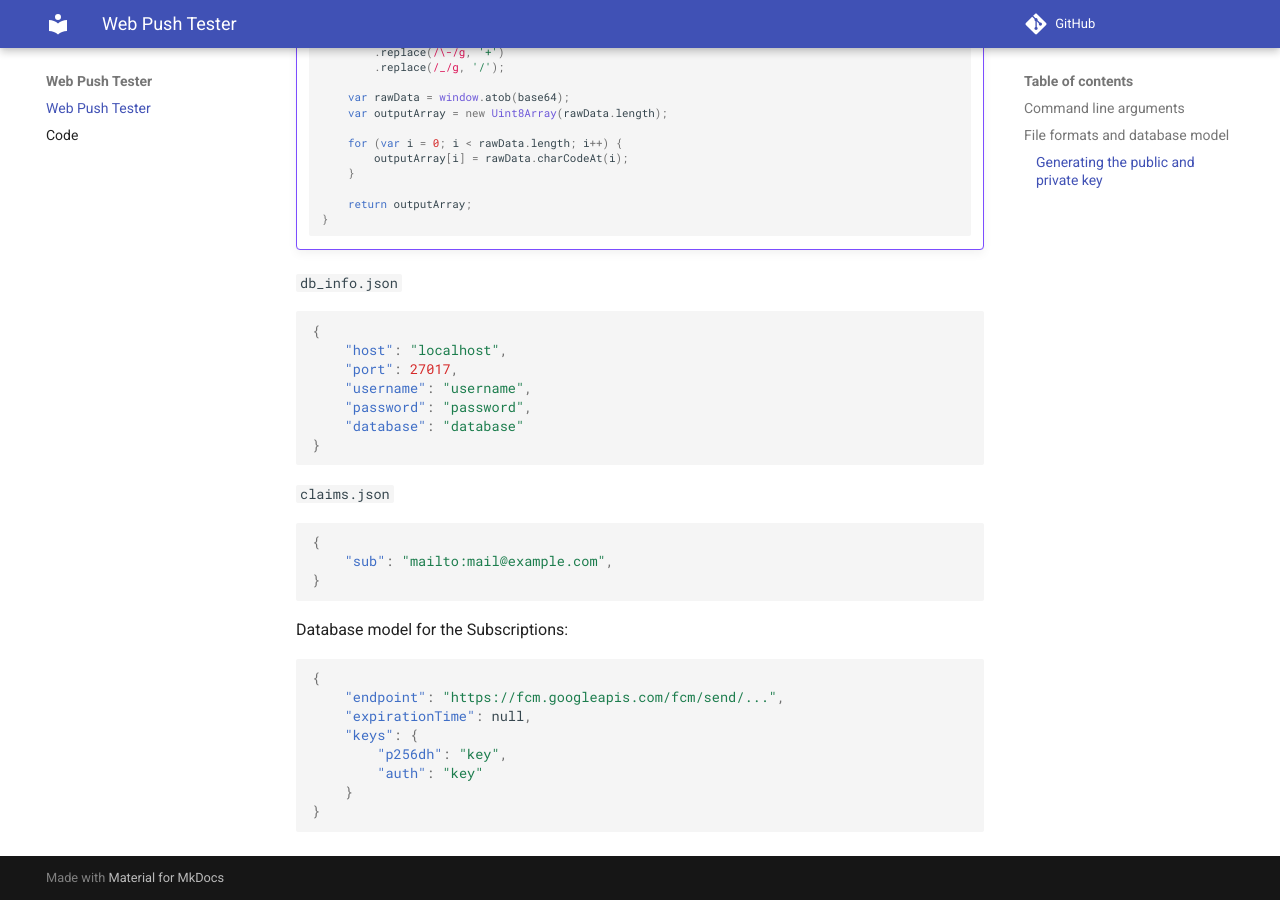
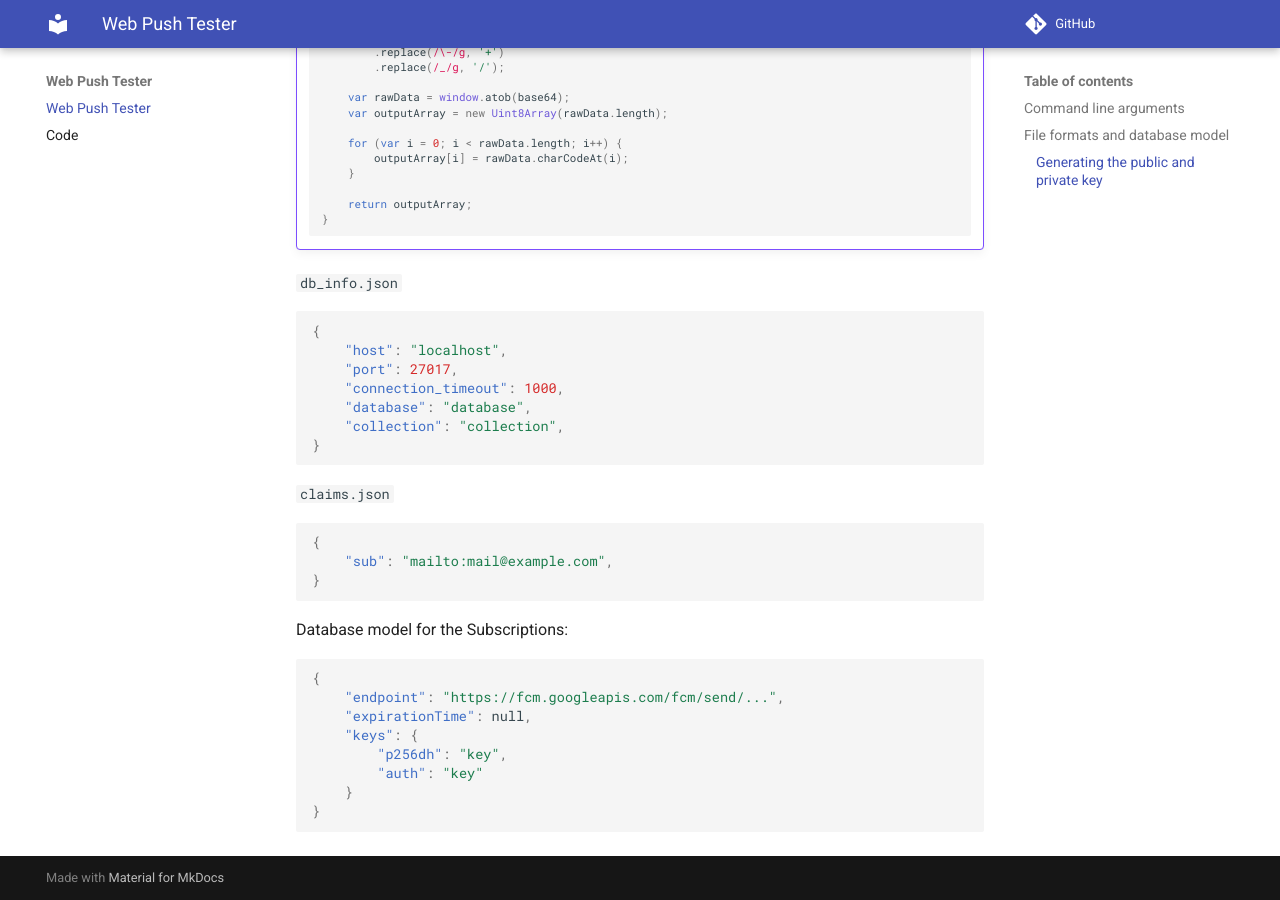
Before and after one commit to schleising/web-push-tester, an MkDocs documentation site: the page built from docs/index.md, in a window 1280 px wide and 900 px high, scrolled down 1567 px. Built offline with MkDocs 1.6.1 and Material for MkDocs 9.7.7, drawn with Linux system fonts in a browser that asks for light colours; comment, search, counter and statistics services are not loaded.

Commit message:
Update database connection settings

````diff
--- a/docs/index.md
+++ b/docs/index.md
@@ -78,9 +78,9 @@ The Application Server Key is the encoded version of the public key in `public_k
 {
     "host": "localhost",
     "port": 27017,
-    "username": "username",
-    "password": "password",
-    "database": "database"
+    "connection_timeout": 1000,
+    "database": "database",
+    "collection": "collection",
 }
 ```
 
````
